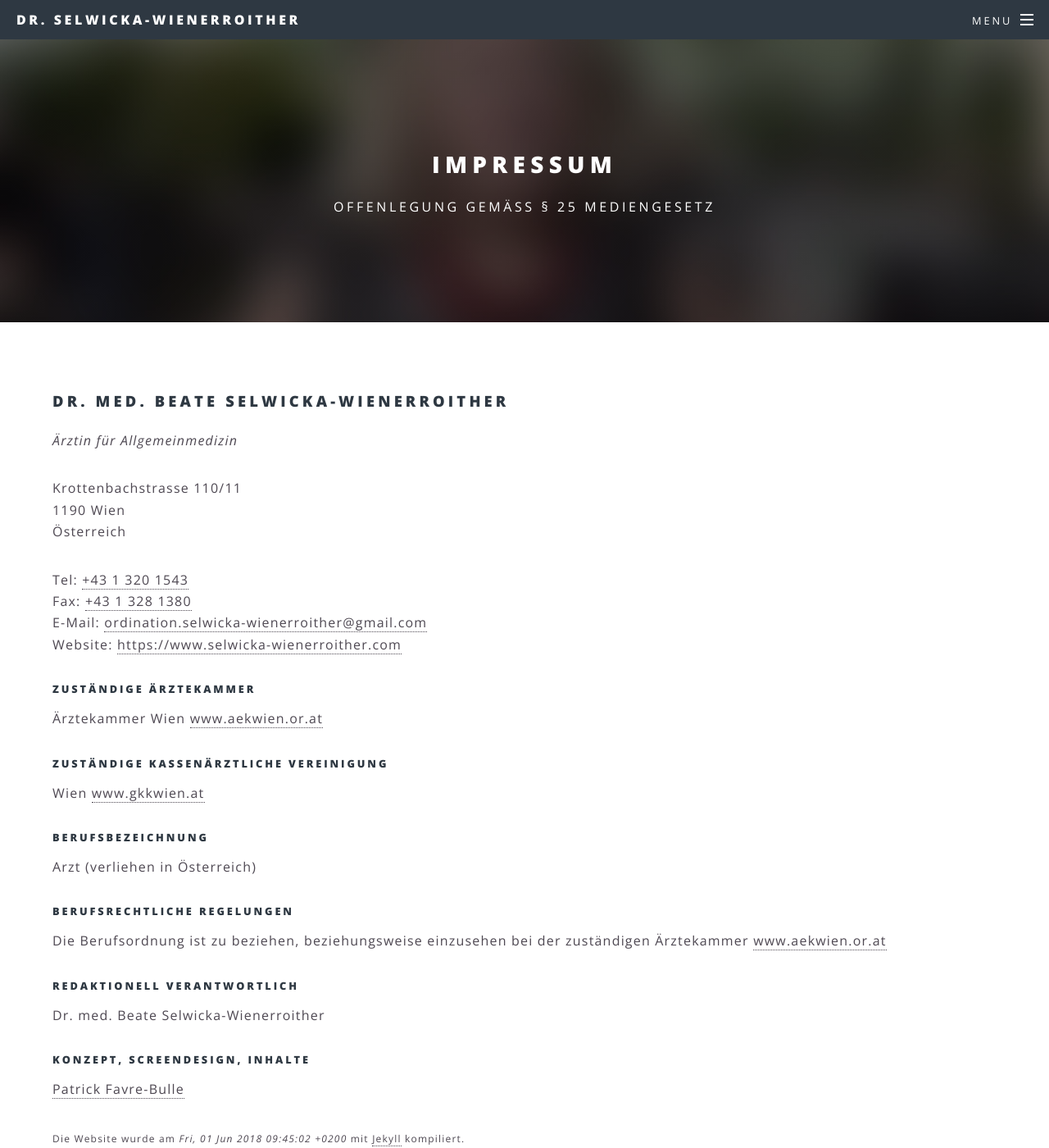
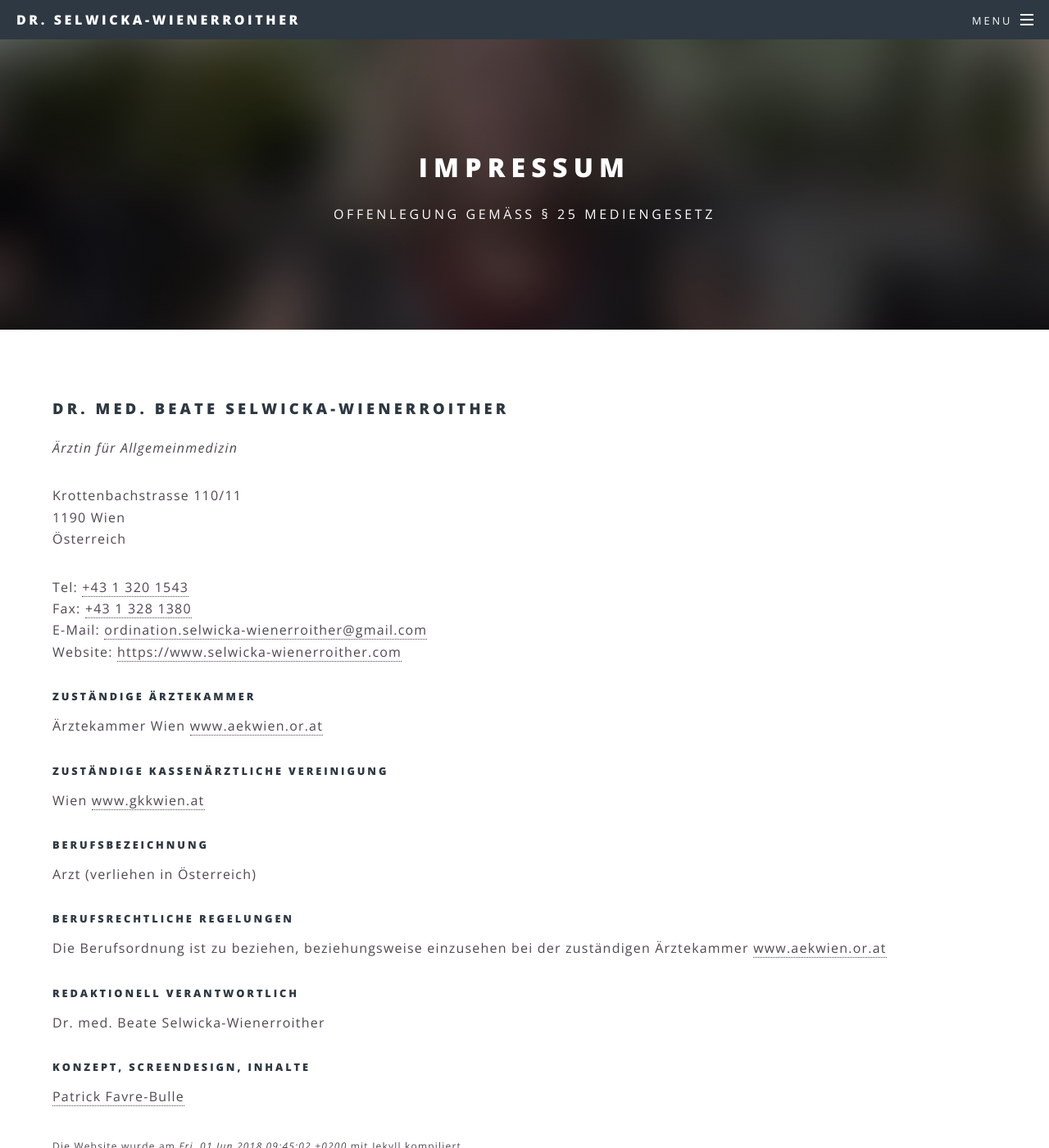
Before and after one commit to patrickfav/website-dr-sel, a Jekyll site: the page built from page_legal_notice.md, in a window 1280 px wide and 1400 px high. Shown: the whole window at 82% size. Built offline with Jekyll 4.4.1, drawn with Linux system fonts in a browser that asks for light colours.

Commit message:
Some small style fixes

```diff
--- a/css/main.scss
+++ b/css/main.scss
@@ -1453,7 +1453,7 @@ $baseurl: '#{$site_baseurl}/images';
 				line-height: inherit;
 
 				@include breakpoint(small) {
-					font-size: 0.8em;
+					font-size: 0.75em;
 				}
 			}
 		}
@@ -1750,7 +1750,7 @@ $baseurl: '#{$site_baseurl}/images';
 			}
 
 			h2 {
-				font-size: 1.75em;
+				font-size: 2.0em;
 				margin: 0 0 (_size(element-margin) * 0.25) 0;
 			}
 
```
